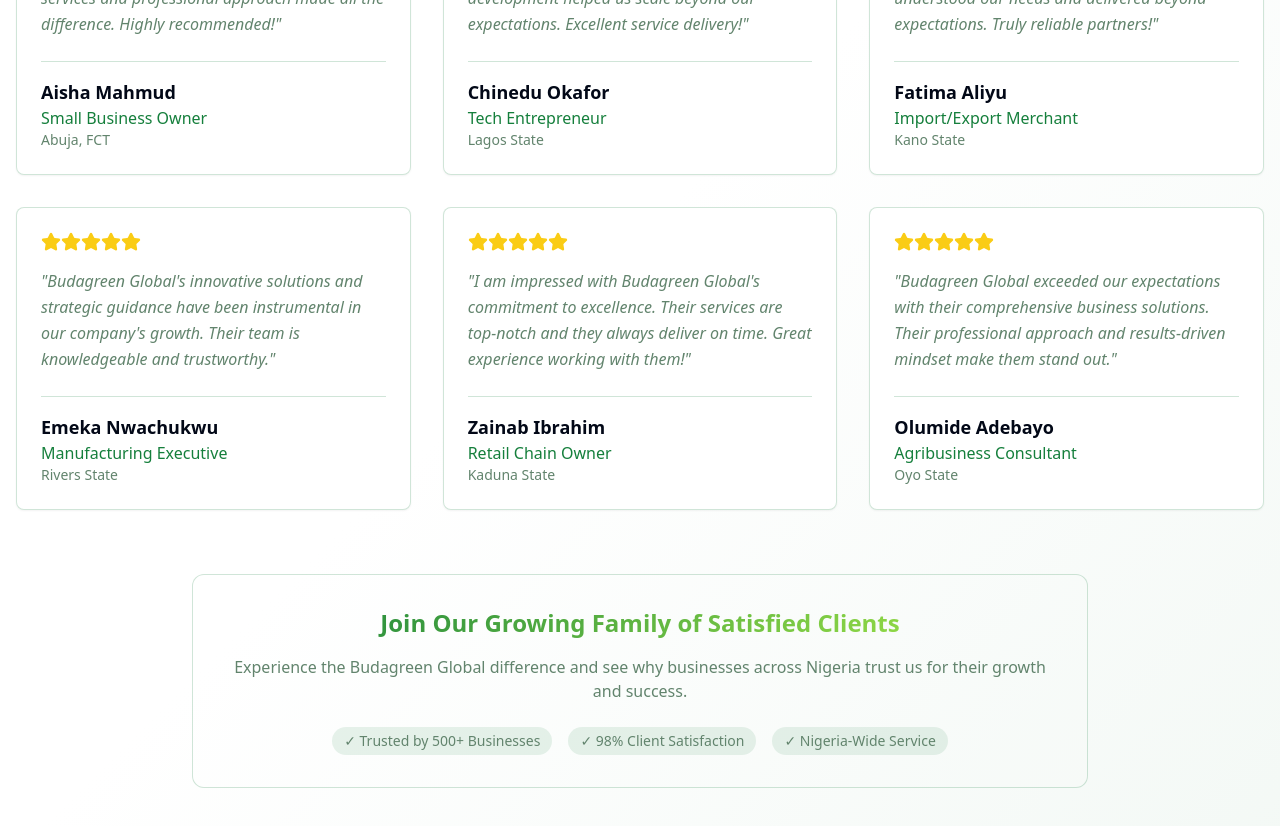
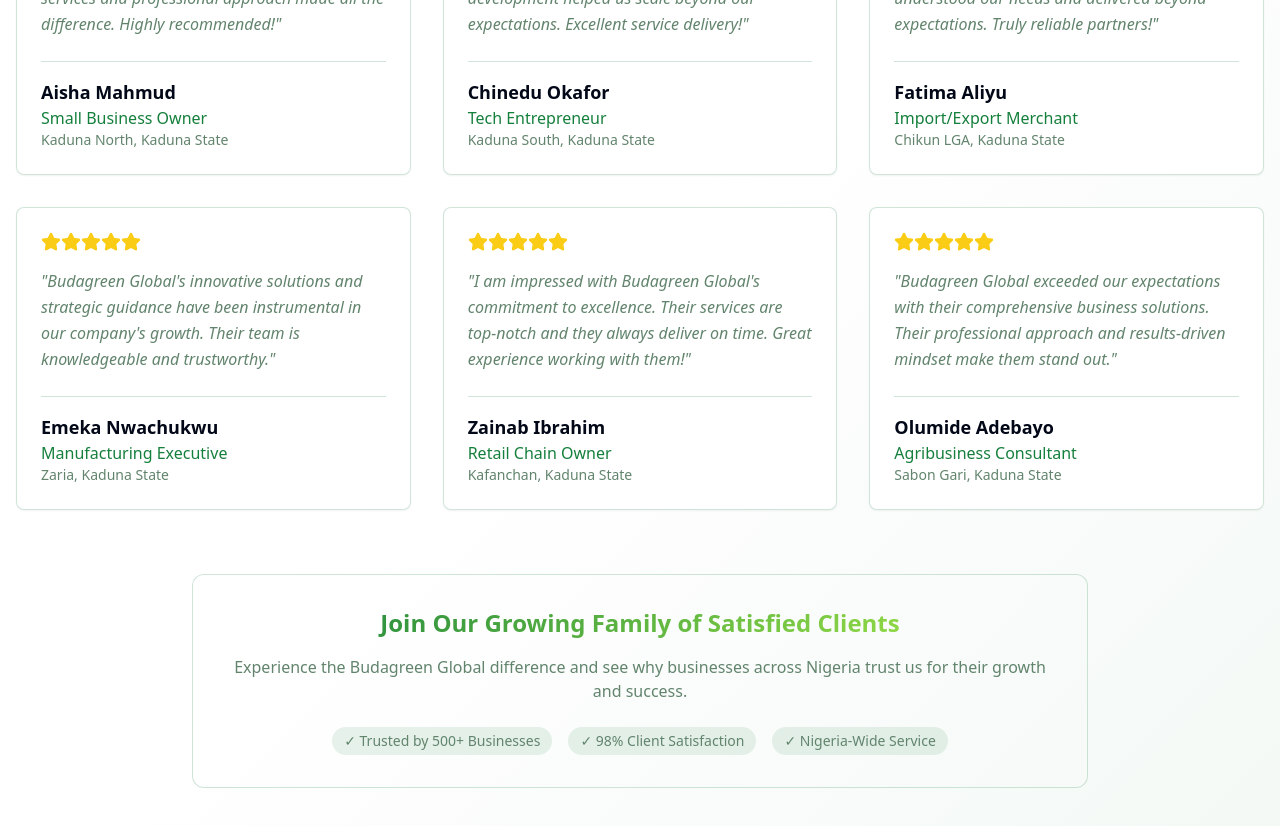
Before and after one commit to dreimac1/budagreen-grow-solutions, a React (Vite) app: page / in a window 1280 px wide. Shown: the part 5480-6306 px from the top of the page. Built offline with nearby package versions, Linux system fonts and the light colour scheme.

Commit message:
Filter testimonials by location
Filter the testimonials to only show customers from Kaduna state.

```diff
--- a/src/components/Testimonials.tsx
+++ b/src/components/Testimonials.tsx
@@ -5,42 +5,42 @@ const Testimonials = () => {
   const testimonials = [
     {
       name: "Aisha Mahmud",
-      location: "Abuja, FCT",
+      location: "Kaduna North, Kaduna State",
       role: "Small Business Owner",
       content: "Budagreen Global has transformed my business operations. Their comprehensive services and professional approach made all the difference. Highly recommended!",
       rating: 5
     },
     {
       name: "Chinedu Okafor",
-      location: "Lagos State",
+      location: "Kaduna South, Kaduna State",
       role: "Tech Entrepreneur",
       content: "Working with Budagreen Global was a game-changer. Their team's expertise in business development helped us scale beyond our expectations. Excellent service delivery!",
       rating: 5
     },
     {
       name: "Fatima Aliyu",
-      location: "Kano State",
+      location: "Chikun LGA, Kaduna State",
       role: "Import/Export Merchant",
       content: "The professionalism and attention to detail from Budagreen Global is outstanding. They understood our needs and delivered beyond expectations. Truly reliable partners!",
       rating: 5
     },
     {
       name: "Emeka Nwachukwu",
-      location: "Rivers State",
+      location: "Zaria, Kaduna State",
       role: "Manufacturing Executive",
       content: "Budagreen Global's innovative solutions and strategic guidance have been instrumental in our company's growth. Their team is knowledgeable and trustworthy.",
       rating: 5
     },
     {
       name: "Zainab Ibrahim",
-      location: "Kaduna State",
+      location: "Kafanchan, Kaduna State",
       role: "Retail Chain Owner",
       content: "I am impressed with Budagreen Global's commitment to excellence. Their services are top-notch and they always deliver on time. Great experience working with them!",
       rating: 5
     },
     {
       name: "Olumide Adebayo",
-      location: "Oyo State",
+      location: "Sabon Gari, Kaduna State",
       role: "Agribusiness Consultant",
       content: "Budagreen Global exceeded our expectations with their comprehensive business solutions. Their professional approach and results-driven mindset make them stand out.",
       rating: 5
```
